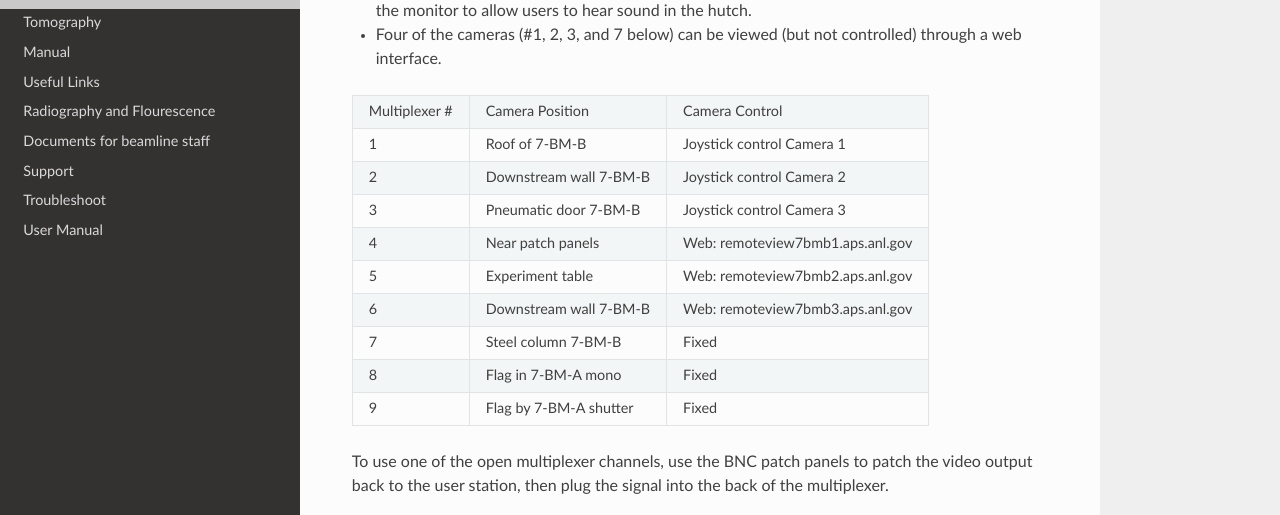
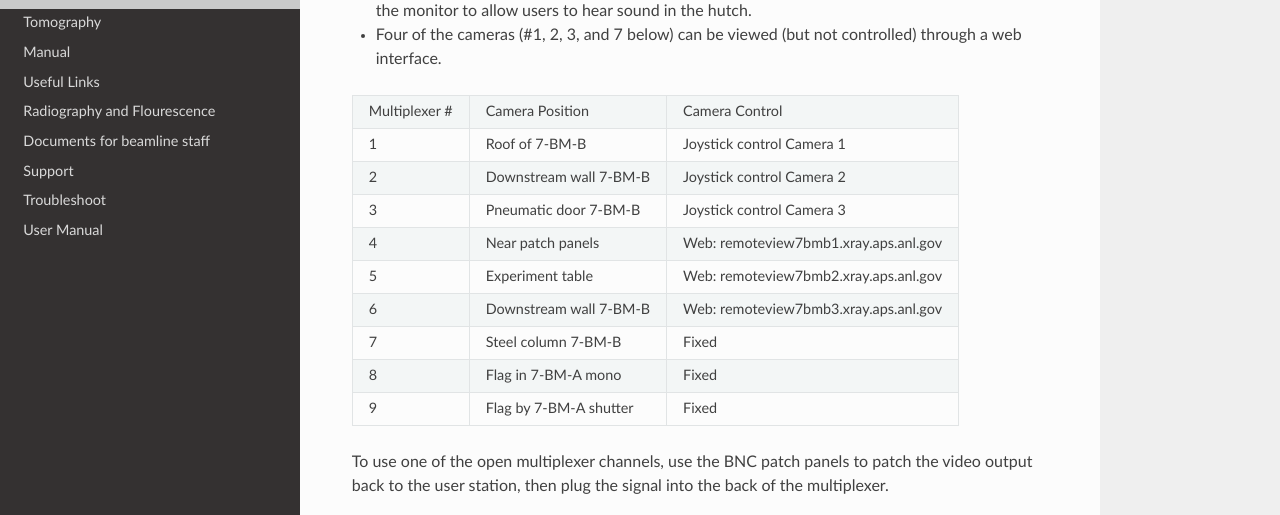
Before and after one commit to xray-imaging/7bm-docs, a Sphinx documentation site: the page built from docs/source/operations/tvmonitor.rst, in a window 1280 px wide and 1112 px high. Shown: the part 425-940 px from the top of the window. Built offline with Sphinx 7.4.7 and the Read the Docs theme 2.0.0, drawn with Linux system fonts in a browser that asks for light colours.

Commit message:
Correct links for web cameras

```diff
--- a/docs/source/operations/tvmonitor.rst
+++ b/docs/source/operations/tvmonitor.rst
@@ -18,9 +18,9 @@ Multiplexer #   Camera Position             Camera Control
 1               Roof of 7-BM-B              Joystick control Camera 1
 2               Downstream wall 7-BM-B      Joystick control Camera 2
 3               Pneumatic door 7-BM-B       Joystick control Camera 3
-4               Near patch panels           Web: remoteview7bmb1.aps.anl.gov
-5               Experiment table            Web: remoteview7bmb2.aps.anl.gov
-6               Downstream wall 7-BM-B      Web: remoteview7bmb3.aps.anl.gov
+4               Near patch panels           Web: remoteview7bmb1.xray.aps.anl.gov
+5               Experiment table            Web: remoteview7bmb2.xray.aps.anl.gov
+6               Downstream wall 7-BM-B      Web: remoteview7bmb3.xray.aps.anl.gov
 7               Steel column 7-BM-B         Fixed
 8               Flag in 7-BM-A mono         Fixed
 9               Flag by 7-BM-A shutter      Fixed
```
